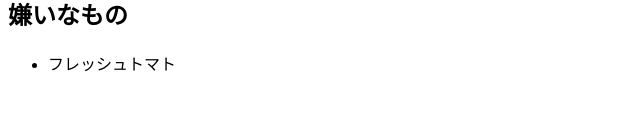
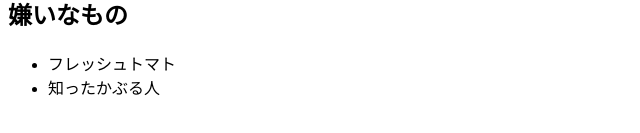
Before and after one commit to yuuyara/DS_programming, a plain HTML site: page index.html in a window 1280 px wide. Shown: the part 233-366 px from the top of the page, without its empty margins (0-640 px from the left). Drawn offline with Linux system fonts and the light colour scheme.

Commit message:
嫌いな人の特徴を追記

```diff
--- a/index.html
+++ b/index.html
@@ -26,6 +26,7 @@
         <h2>嫌いなもの</h2>
         <ul>
             <li>フレッシュトマト</li>
+            <li>知ったかぶる人</li>
         </ul>
     </body>
 </html>
```
